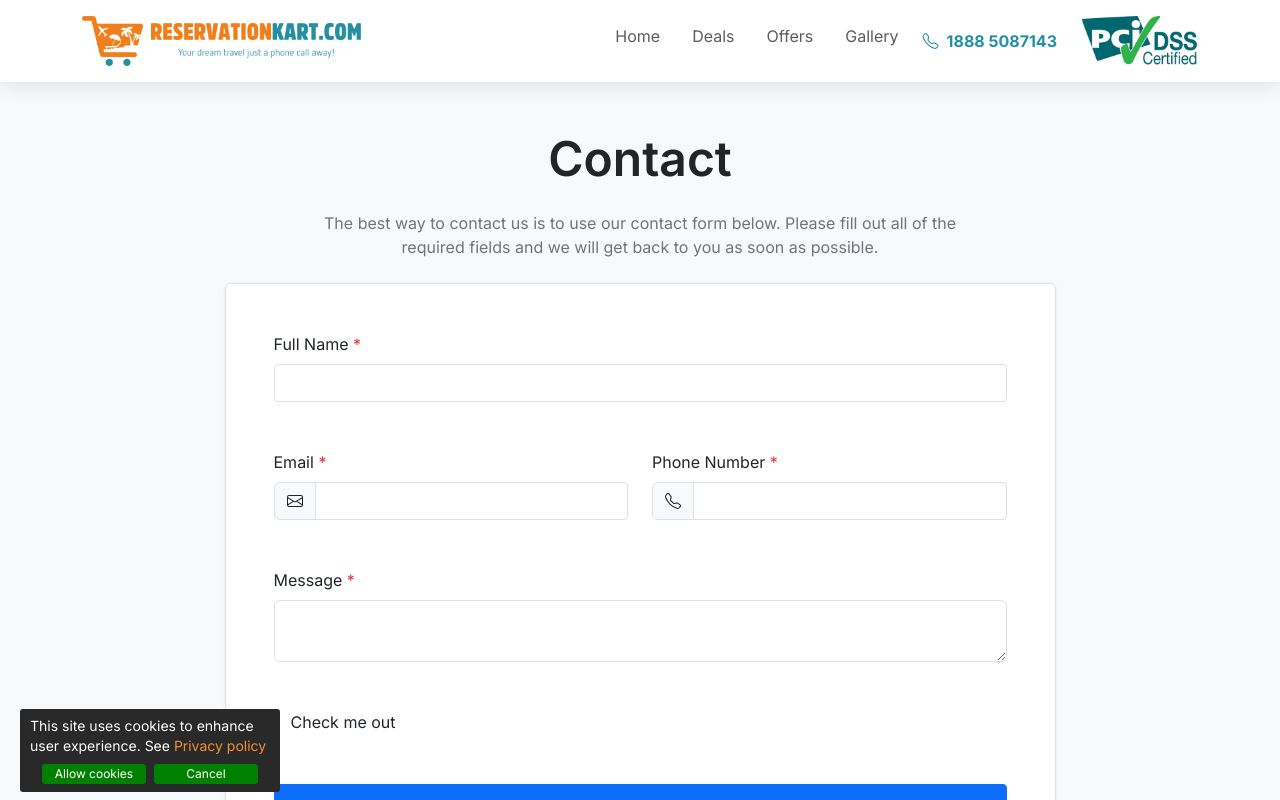
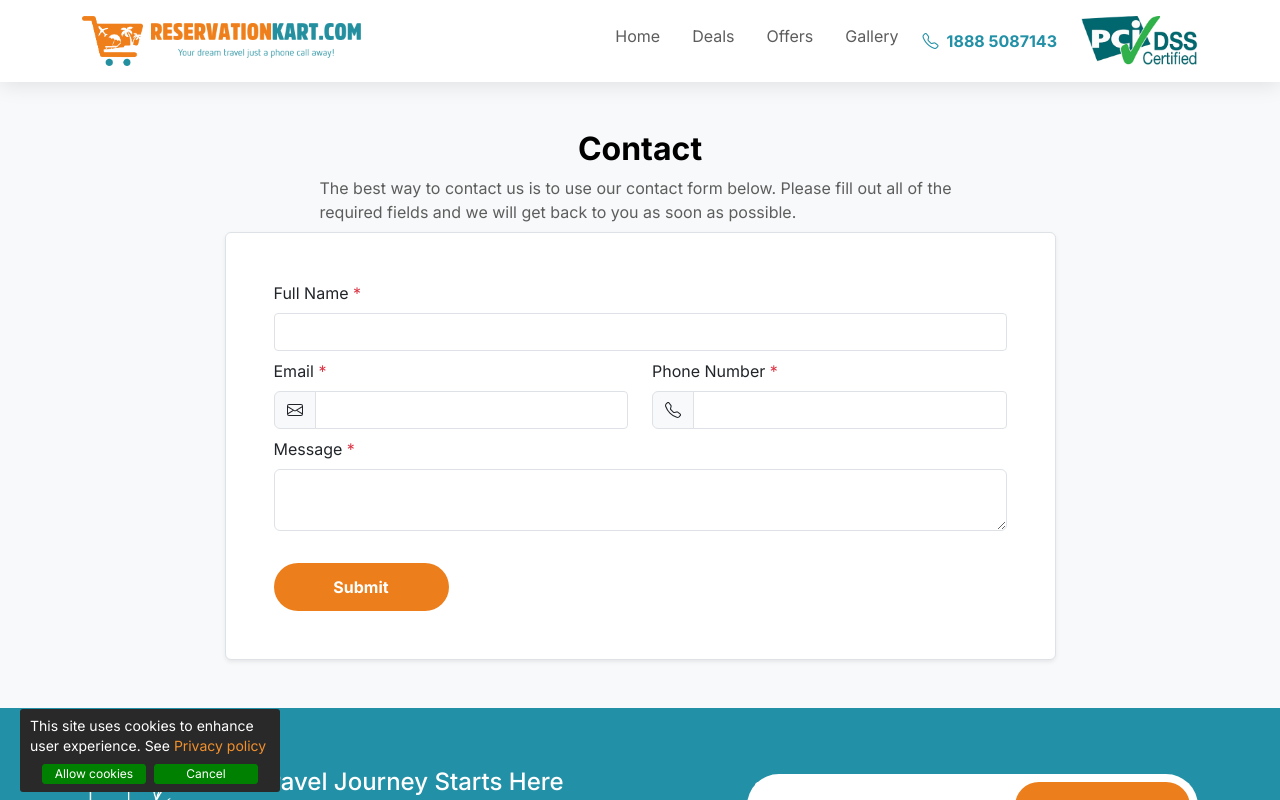
Before and after one commit to Naeema21/airline-site, a Next.js app: page /contact in a window 1280 px wide. Shown: the top 800 px of the page. Built offline with nearby package versions, Linux system fonts and the light colour scheme.

Commit message:
size remove

```diff
--- a/src/app/contact/page.tsx
+++ b/src/app/contact/page.tsx
@@ -7,8 +7,8 @@ const Contact = () => {
       <div className="container">
         <div className="row justify-content-md-center">
           <div className="col-12 col-md-10 col-lg-8 col-xl-7 col-xxl-6">
-            <h2 className="mb-4 display-5 text-center fw-semibold">Contact</h2>
-            <p className="text-secondary mb-4 text-center">
+          <h4 className="fs-2 fw-bold theme-text-secondary mb-2 text-center">Contact</h4>
+           <p className="mb-0 theme-text-accent-one">
               The best way to contact us is to use our contact form below.
               Please fill out all of the required fields and we will get back to
               you as soon as possible.
@@ -19,7 +19,7 @@ const Contact = () => {
 
       <div className="container">
         <div className="row justify-content-lg-center">
-          <div className="col-12 col-lg-9">
+          <div className="col-12 col-lg-9 mt-2">
             <div className="bg-white border rounded shadow-sm overflow-hidden">
               <form action="#!">
                 <div className="row gy-4 gy-xl-5 p-4 p-xl-5">
@@ -35,7 +35,7 @@ const Contact = () => {
                       required
                     />
                   </div>
-                  <div className="col-12 col-md-6">
+                  <div className="col-12 col-md-6 mt-2">
                     <label htmlFor="email" className="form-label">
                       Email <span className="text-danger">*</span>
                     </label>
@@ -61,7 +61,7 @@ const Contact = () => {
                       />
                     </div>
                   </div>
-                  <div className="col-12 col-md-6">
+                  <div className="col-12 col-md-6 mt-2">
                     <label htmlFor="phone" className="form-label">
                       Phone Number <span className="text-danger">*</span>
                     </label>
@@ -86,7 +86,7 @@ const Contact = () => {
                       />
                     </div>
                   </div>
-                  <div className="col-12">
+                  <div className="col-12 mt-2">
                     <label htmlFor="message" className="form-label">
                       Message <span className="text-danger">*</span>
                     </label>
@@ -97,15 +97,9 @@ const Contact = () => {
                       required
                     ></textarea>
                   </div>
-                  <div className="form-group form-check">
-    <input type="checkbox" className="form-check-input" id="exampleCheck1" />
-    <label className="form-check-label" htmlFor="exampleCheck1">Check me out</label>
-  </div>
-                  <div className="col-12">
+                  <div className="col-12 mt-2">
                     <div className="d-grid">
-                      <button className="btn btn-primary btn-lg" type="submit">
-                        Submit
-                      </button>
+                    <button type="submit" className="btn btn-search mt-4 mb-6"><span className="fw-bold"> Submit</span></button>
                     </div>
                   </div>
                 </div>
```
Also changed, not shown: src/app/page.tsx (+8 -2 lines).
